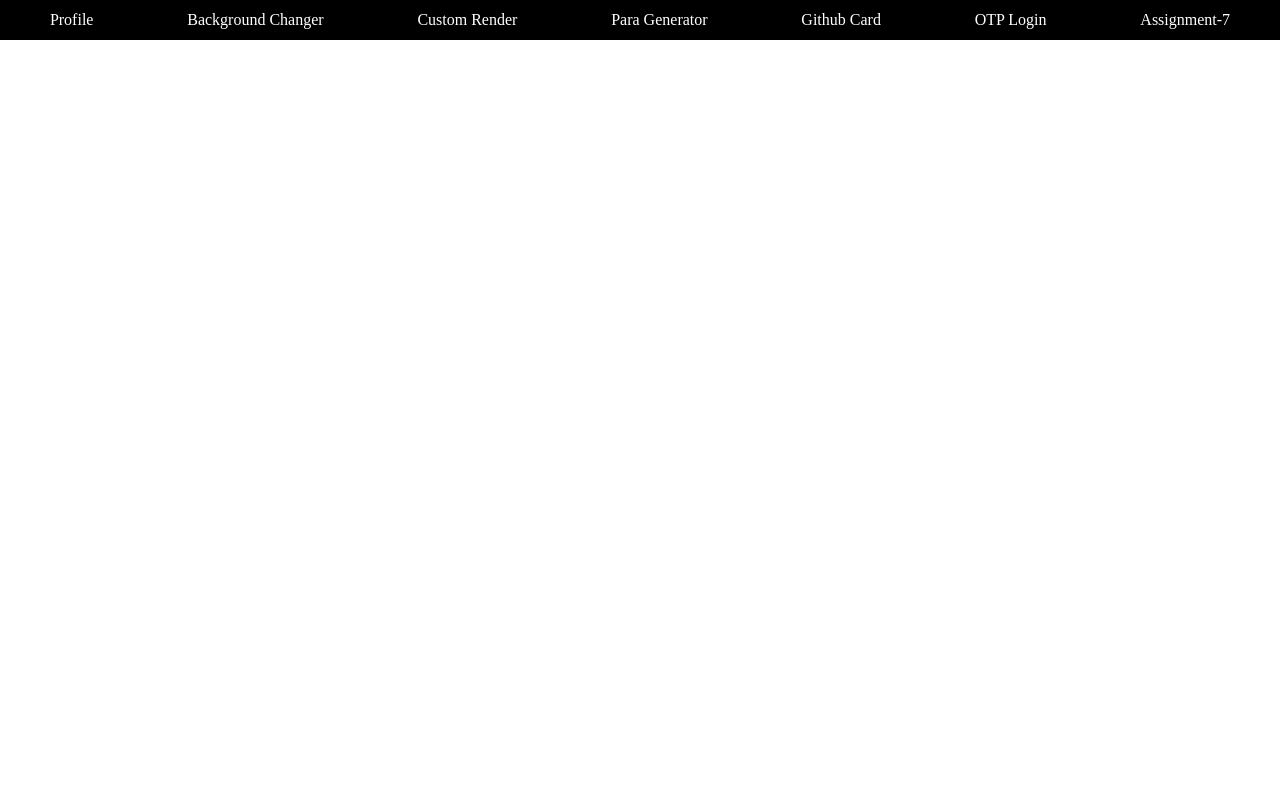
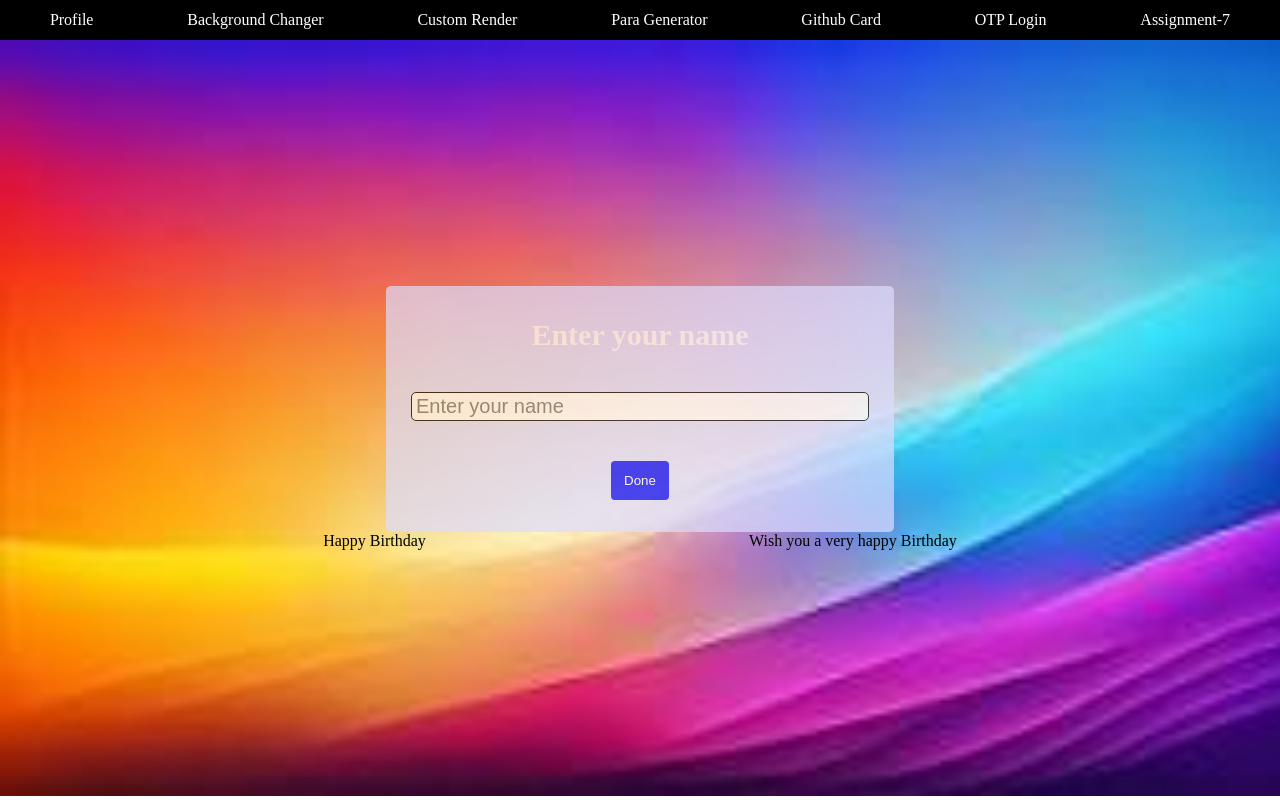
Before and after one commit to dreamsoffcode/component-mart, a React (Vite) app: page /assignment7 in a window 1280 px wide. Built offline with nearby package versions, Linux system fonts and the light colour scheme.

Commit message:
added assignment 7 code

```diff
--- a/src/components/assignment7.jsx
+++ b/src/components/assignment7.jsx
@@ -1,3 +1,109 @@
+import { RecoilRoot, useRecoilValue, useSetRecoilState } from "recoil"
+import { nameAtom } from "../store/atom/name-atom"
+import {useRef} from 'react'
+
 export default function Assignment7(){
+    return (
+      <RecoilRoot>
+      <div style={{
+      height: "94.5vh",
+      display: "flex",
+      justifyContent: "center",
+      alignItems: "center",
+      flexDirection: 'column',
+      backgroundImage: "url('../../images.jfif')",
+      backgroundRepeat:"no-repeat",
+      backgroundSize: "cover",
+        // backgroundColor: "blue"
+    }}>
 
+        <InputName />
+        <BirthdayCards />
+
+    </div>
+        </RecoilRoot>
+    )
 }
+
+function InputName(){
+  const setName = useSetRecoilState(nameAtom)
+  const nameRef = useRef(null)
+  function submitName(){
+    setName(nameRef.current.value)
+  }
+  return (<div style={{
+    display: "flex",
+    flexDirection: "column",
+    alignItems: "center",
+    justifyContent: "center",
+    backgroundColor: "#ddddff",
+    padding: "4vh 2vw",
+    borderRadius: "5px",
+    opacity: "0.7",
+  }}>
+  <div style={{
+    fontSize: "30px",
+    marginBottom: "5vh",
+    color: "white",
+    fontWeight: "bold",
+  }}>Enter your name</div>
+  <input
+    ref = {nameRef}
+    style={{
+    fontSize: "20px",
+    padding: "0.3vh 0.3vw",
+    width: "35vw",
+    marginBottom: "5vh",
+    border: "1px solid black",
+    borderRadius: "5px",
+  }} placeholder="Enter your name"></input>
+  <button
+    onClick={submitName}
+    style={{
+    color:"white",
+    backgroundColor: 'blue',
+    padding: "1.5vh 1vw",
+    borderRadius: "4px",
+    border: "none"
+  }}>Done</button>
+  </div>)
+}
+
+function BirthdayCards(){
+  return(<div style={{
+    display: "flex",
+    justifyContent: "space-evenly",
+    width: "100vw"
+  }}>
+    <BirthdayCard1 />
+    <BirthdayCard2 />
+  </div>)
+}
+
+function BirthdayCard1(){
+  const name = useRecoilValue(nameAtom)
+  return(<div style={{
+    display: 'flex',
+    flexDirection: 'column',
+    justifyContent: 'center'
+  }}>
+    <div>
+      Happy Birthday
+    </div>
+    <div>
+      {name}
+    </div>
+  </div>)
+}
+
+function BirthdayCard2(){
+  const name = useRecoilValue(nameAtom)
+  return(<div>
+    <div>
+      Wish you a very happy Birthday
+    </div>
+    <div>
+      {name}
+    </div>
+  </div>)
+}
--- /dev/null
+++ b/src/store/atom/name-atom.js
@@ -0,0 +1,6 @@
+import { atom } from "recoil";
+
+export const nameAtom = atom({
+  key: "nameAtom",
+  default: "",
+})
```
Also changed, not shown: .upm/store.json, images.jfif (added), 1 other file (tests, documents, lock files or other folders).
